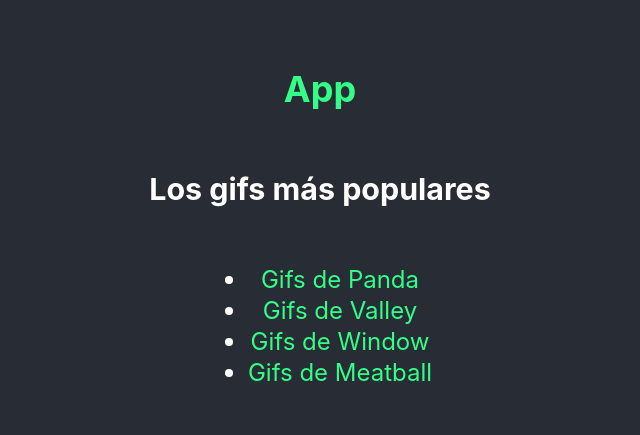
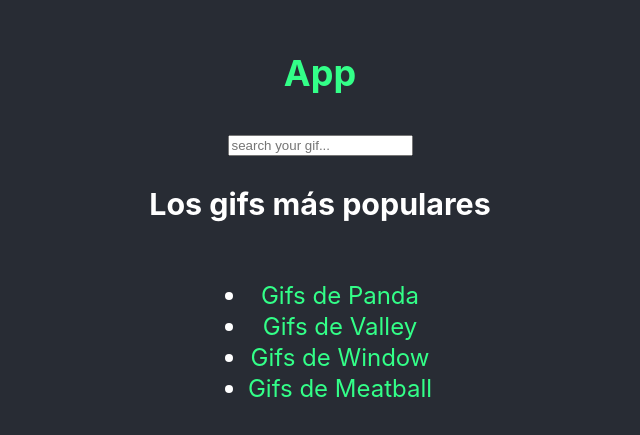
Before and after one commit to sergio-prgm/giffy, a React (Create React App) app: page / in a window 1280 px wide. Shown: the part 191-626 px from the top of the page, without its empty margins (320-960 px from the left). Built offline with nearby package versions, Linux system fonts and the light colour scheme.

Commit message:
Feat: add search bar with useLocation

```diff
--- a/src/components/Gif.css
+++ b/src/components/Gif.css
@@ -1,13 +1,7 @@
 .gif {
-  border: 1px solid #eee;
-  border-radius: 6px;
-  display: flex;
-  flex-direction: column;
-  margin: 16px;
   width: 100%;
   padding: 32px;
   text-decoration: none;
-  color: #eee;
 }
 
 .gif h4 {
--- /dev/null
+++ b/src/components/ListOfGifs/ListOfGifs.js
@@ -0,0 +1,12 @@
+import Gif from '../Gif'
+import './styles.css'
+
+export default function ListOfGifs({ gifs }) {
+  return (
+    <div className="ListOfGifs">
+      {gifs.map(({ title, url, id }) => (
+        <Gif key={id} title={title} url={url} id={id} />
+      ))}
+    </div>
+  )
+}
--- /dev/null
+++ b/src/components/ListOfGifs/styles.css
@@ -0,0 +1,8 @@
+:root {
+  --results-cols: 2;
+}
+
+.ListOfGifs {
+  column-count: var(--results-cols);
+  column-gap: 0.5rem;
+}
--- a/src/pages/Home/index.js
+++ b/src/pages/Home/index.js
@@ -1,10 +1,29 @@
-import { Link } from 'wouter'
+import { useState } from 'react'
+import { Link, useLocation } from 'wouter'
 
 const POPULAR_GIFS = ['Panda', 'Valley', 'Window', 'Meatball']
 
 export default function Home() {
+  const [keyword, setKeyword] = useState('')
+  const [path, pushLocation] = useLocation()
+
+  const handleSubmit = (evt) => {
+    evt.preventDefault()
+    pushLocation(`/search/${keyword}`)
+  }
+  const handleChange = (evt) => {
+    setKeyword(evt.target.value)
+  }
   return (
     <>
+      <form onSubmit={handleSubmit}>
+        <input
+          onChange={handleChange}
+          type="text"
+          value={keyword}
+          placeholder="search your gif..."
+        />
+      </form>
       <h3 className="App-title">Los gifs más populares</h3>
       <ul>
         {POPULAR_GIFS.map((popularGif) => (
--- a/src/pages/SearchResults/index.js
+++ b/src/pages/SearchResults/index.js
@@ -1,6 +1,6 @@
 import { useEffect, useState } from 'react'
-import Gif from '../../components/Gif'
 import getGifs from '../../services/getGifs'
+import ListOfGifs from '../../components/ListOfGifs/ListOfGifs'
 
 export default function SearchResults({ params }) {
   const { keyword } = params
@@ -40,13 +40,7 @@ export default function SearchResults({ params }) {
   if (loading) return <i>🌽</i> //
   // todo lo marcado con // es lo necesario para hacer el loader rapidito
 
-  return (
-    <>
-      {gifs.map(({ title, url, id }) => (
-        <Gif key={id} id={id} title={title} url={url} />
-      ))}
-    </>
-  )
+  return <>{loading ? <i>��</i> : <ListOfGifs gifs={gifs} />}</>
 }
 
 /* Hace falta dar un key cuando se renderizan varios elementos iguales.
```
